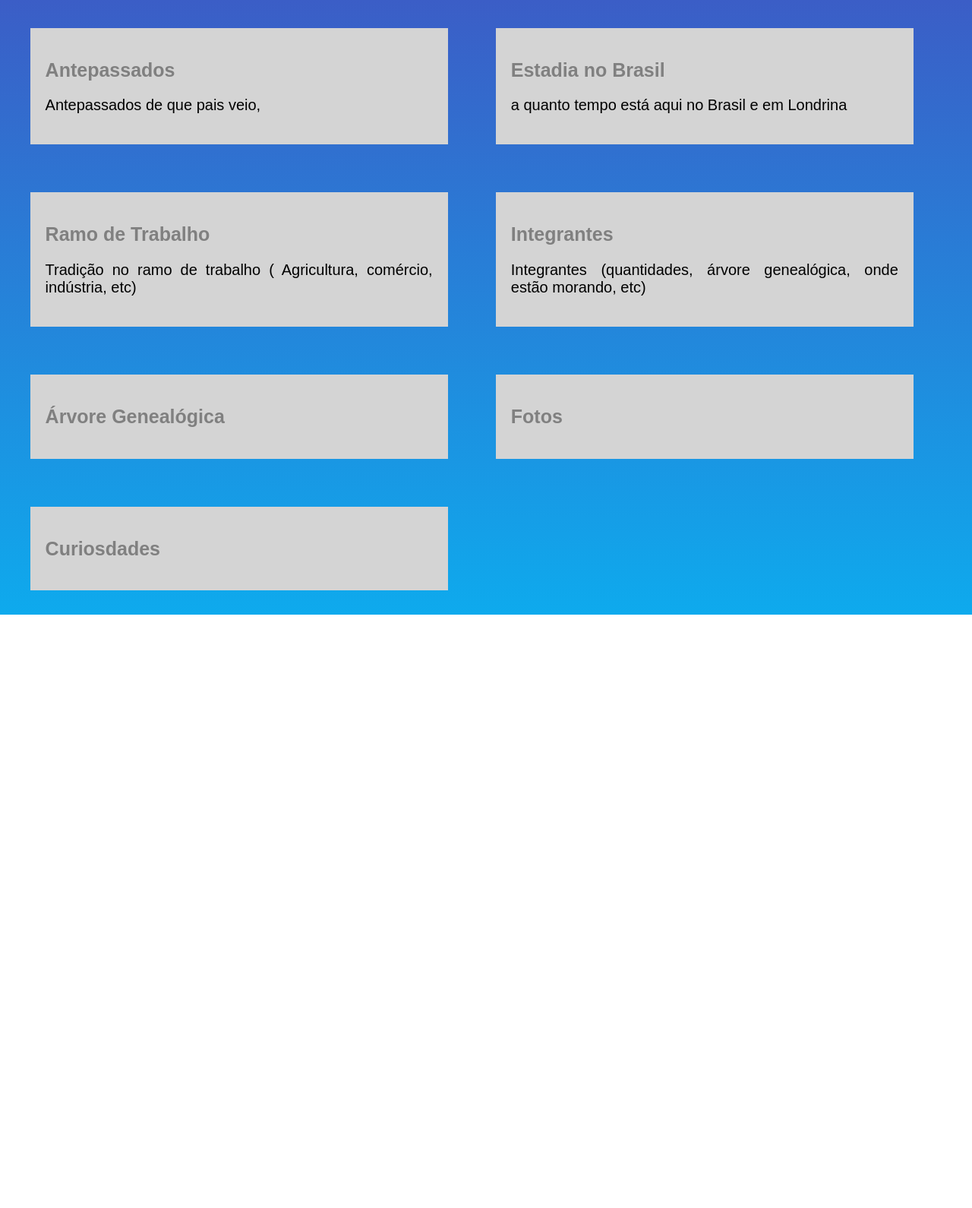
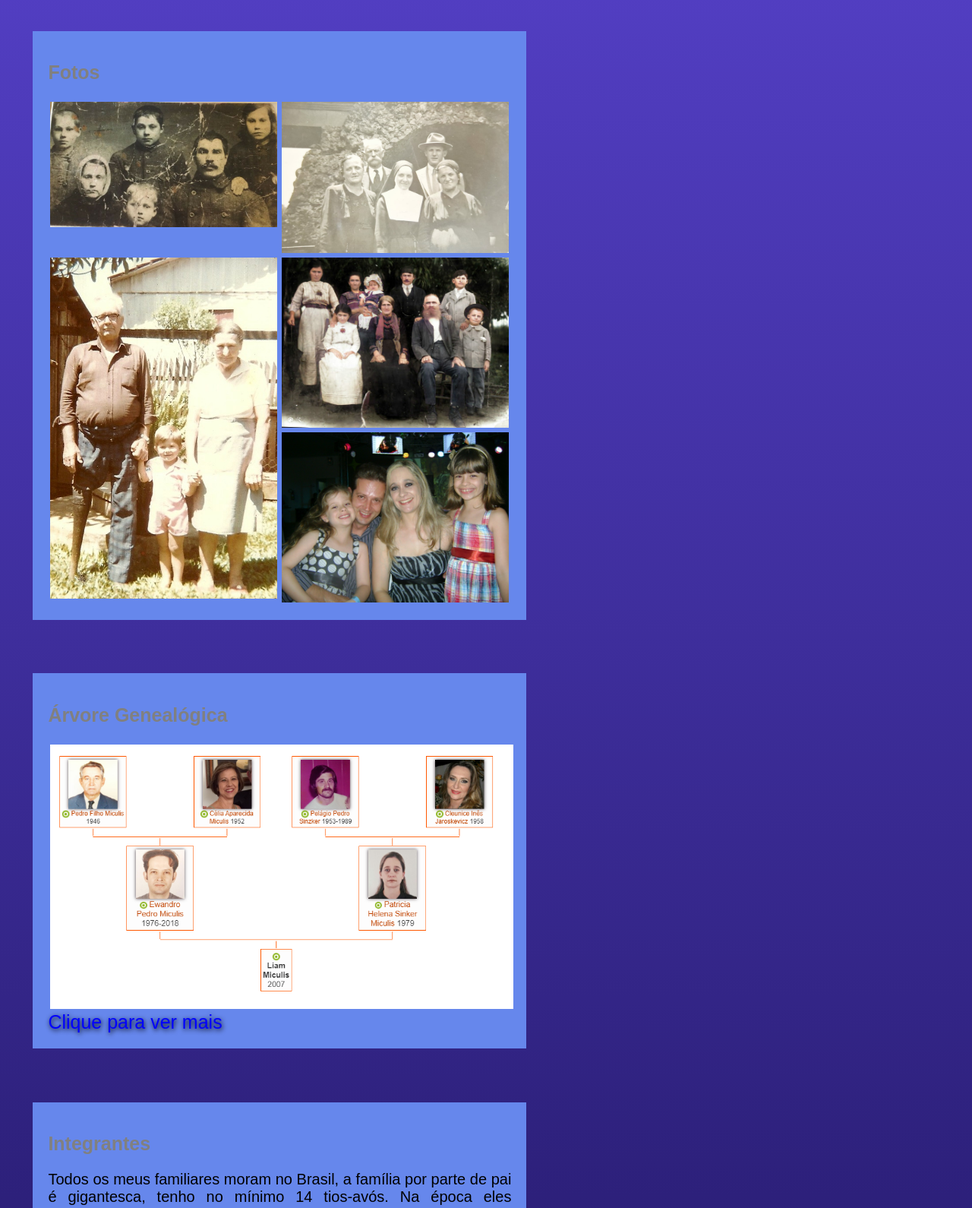
Before and after one commit to Liam-Miculis/Site2024-Recu, a plain HTML site: page familia.html in a window 1280 px wide. Shown: the part 69-1659 px from the top of the page at 76% size. Before the commit the page ends 878 px from the top, so only its background shows below. Drawn offline with Linux system fonts and the light colour scheme.

Commit message:
Add files via upload

```diff
--- a/familia.html
+++ b/familia.html
@@ -12,36 +12,49 @@
 
     <section id="container">
         <div class="caixa">
-            <h2>Antepassados</h2>
-            <p>Antepassados de que pais
-                veio,</p>
+            <h2>Fotos</h2>
+            <img src="foto5.jpg">
+            <img src="foto4.jpg">
+            <img src="foto2.jpg">
+            <img src="foto3.jpg">
+            <img src="foto6.jpg">
+        </div>
+        <div class="caixa">
+            <h2>Árvore Genealógica</h2>
+            <img src="genealogia.png" class="genealogia">
+            <a href="https://gw.geneanet.org/liammiculis_w?lang=pt&n=miculis&nz=miculis&oc=0&p=liam&pz=liam&type=tree" target="_blank">Clique para ver mais</a>
+        </div>
+        <div class="caixa">
+            <h2>Integrantes</h2>
+        <p>Todos os meus familiares moram no Brasil, a família por parte de pai é gigantesca, tenho no mínimo 14 tios-avós. Na época eles gostavam de dar, em 1950.</p>
         </div>
         <div class="caixa">
             <h2>Estadia no Brasil</h2>
-            <p>a quanto tempo está aqui no Brasil e em Londrina</p>
+            <p>Dês de 1926, 98 anos.</p>
         </div>
         <div class="caixa">
-            <h2>Ramo de Trabalho</h2>
-            <p>Tradição no ramo de trabalho ( Agricultura, comércio, indústria,
-                etc)</p>
+            <h2>Antepassados</h2>
+            <p>Tenho descendência alemã, italiana, lituana e portuguesa. Meu sobrenome é de origem Lituana.</p>
         </div>
         <div class="caixa">
-            <h2>Integrantes</h2>
-            <p>Integrantes (quantidades, árvore genealógica, onde estão morando,
-                etc)</p>
+            <h2>Curiosidades</h2>
+            <p>Meu bisavô materno quase foi morto no dia do casamento pelo pai da noiva, pois ele entrou com um facão.</p>
+            <p>O tio do meu avô paterno acabou perdendo a perna em um acidente de trabalho, uma tora de madeira caiu em cima da perna.</p>
+            <p>Meus pais moraram 10 anos nos Estados Unidos.</p>
+            <p>Eu e minha irmã somos americanos.</p>
+            <p>Quase me mudei para Portugal com 8 anos.</p>
+            <p>Meu avô materno foi assassinado, foi carbonizado dentro do carro. Minha mãe tinha 9 anos quando isso aconteceu.</p>
+           </div>
+           <div class="caixa">
+            <h2>Ramo de Trabalho</h2>
+            <p>Meu pai era Uber</p>
+            <p>Minha mãe é vendedora e minha vó materna também</p>
+            <p>Meu avô paterno é contador</p>
+            <p>Minha avó materna é dona de casa</p>
+            <p>Minha irmã trabalha em cafeteria</p>
+            <p>Meus antepassados a maioria era lavrador ou trabalhava com descarregamentos.</p>
         </div>
-        <div class="caixa">
-            <h2>Árvore Genealógica</h2>
-            <p></p>
-        </div>
-        <div class="caixa">
-            <h2>Fotos</h2>
-            <p></p>
-        </div>
-        <div class="caixa">
-            <h2>Curiosdades</h2>
-            <p></p>
-        </div>
+
 
     </section>
 
--- a/style.css
+++ b/style.css
@@ -1,5 +1,5 @@
 body{
-    background: linear-gradient(0deg,rgb(14, 170, 237),rgb(63, 87, 195));
+    background: linear-gradient(0deg,rgb(9, 3, 54), rgb(83, 63, 196));
     text-align: center;
     color: black;
 }
@@ -7,12 +7,18 @@ body{
 img{
     align-items: center;
     size: medium;
+    width: 49%;
+    float: left;
+    padding: 3px;
+}
+
+.imagem{
+    width: 55%;
 }
 
 h1{
     text-align: center;
     color: darkslategrey;
-    text-shadow: gainsboro 2px 1px 7px;
     font-family: Arial, Helvetica, sans-serif;
     font-size: 30px;
 }
@@ -36,17 +42,16 @@ a{
     color: blue;
     text-decoration: none;
     font-size: 25px;
-    text-shadow: darkslategrey 2px 0px 7px;
+    text-shadow: black 1px 2px 6px;
 }
 
 .caixa{
-    background-color: #d4d4d4;
+    background-color: #6687ec;
     text-align: justify;
     font-size: 16pt;
     font-family: Arial, Helvetica, sans-serif;
-    color: red;
-    width: 550px;
-    margin: 2.5%;
+    width: 650px;
+    margin: 2.8%;
     padding: 20px;
     box-sizing: border-box;
     float: left;
@@ -55,3 +60,7 @@ a{
 #container{
     justify-content: center;
 }
+
+.genealogia{
+    width: 100%;
+}
```
Also changed, not shown: index.html (+4 -3 lines), foto.jpg (added), foto2.jpg (added), foto3.jpg (added), foto4.jpg (added), foto5.jpg (added), foto6.jpg (added), genealogia.png (added).
